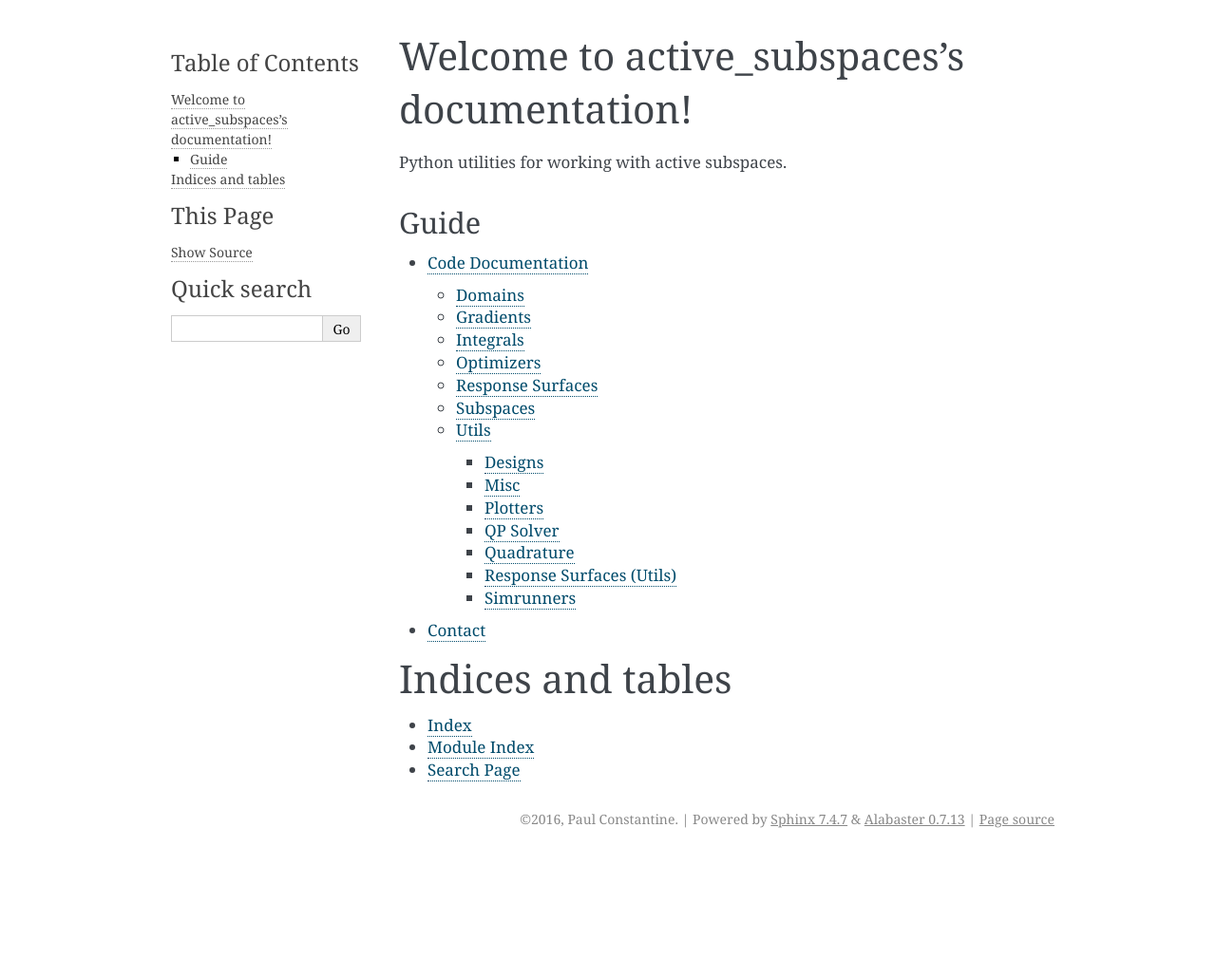
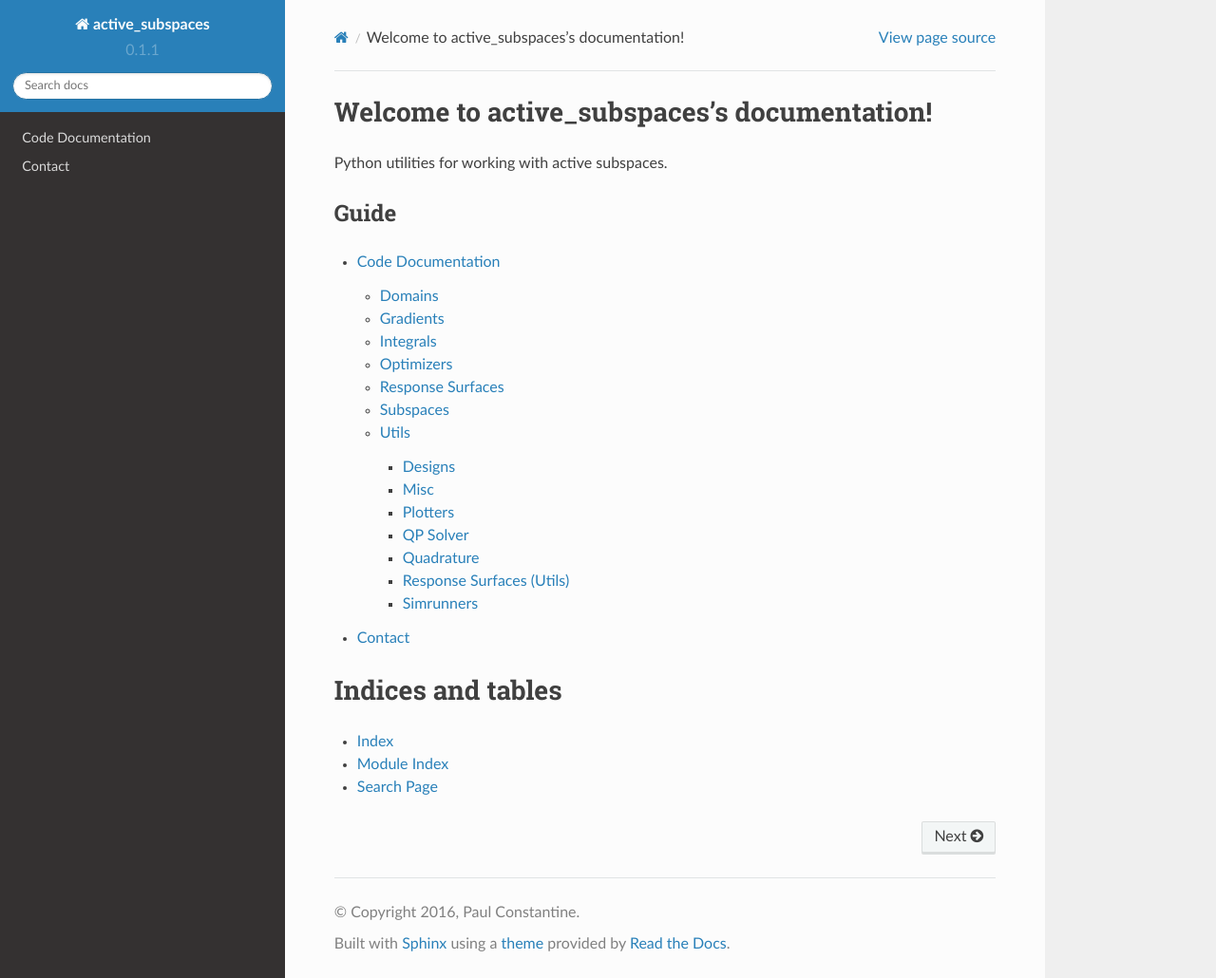
Before and after one commit to paulcon/active_subspaces, a Sphinx documentation site: the page built from docs/source/index.rst, in a window 1280 px wide and 1030 px high. Shown: the whole window at 95% size. Built offline with Sphinx 7.4.7 and the Read the Docs theme 2.0.0, drawn with Linux system fonts in a browser that asks for light colours.

Commit message:
minor README changes and documentation theme change

```diff
--- a/docs/source/conf.py
+++ b/docs/source/conf.py
@@ -111,7 +111,7 @@ todo_include_todos = False
 
 # The theme to use for HTML and HTML Help pages.  See the documentation for
 # a list of builtin themes.
-html_theme = 'alabaster'
+html_theme = 'sphinx_rtd_theme'
 
 # Theme options are theme-specific and customize the look and feel of a theme
 # further.  For a list of options available for each theme, see the
```
Also changed, not shown: README.md (+10 -17 lines).
